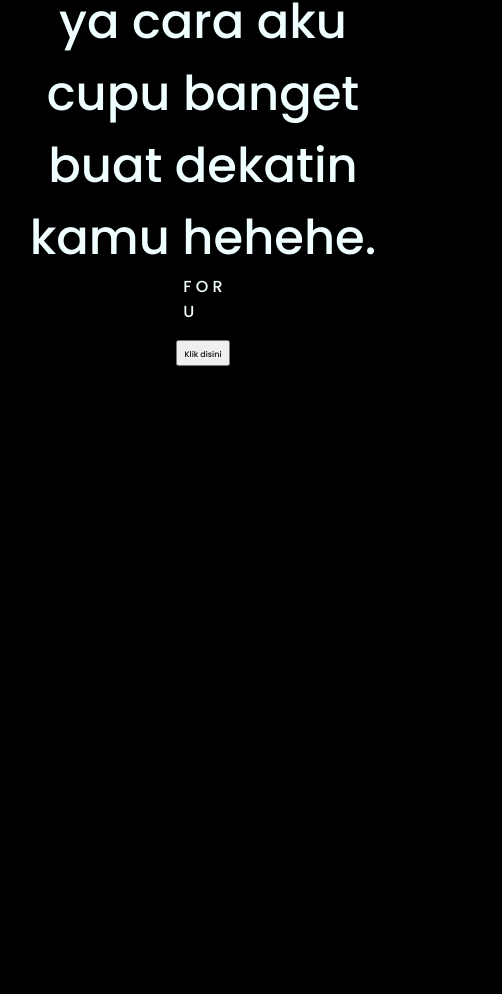
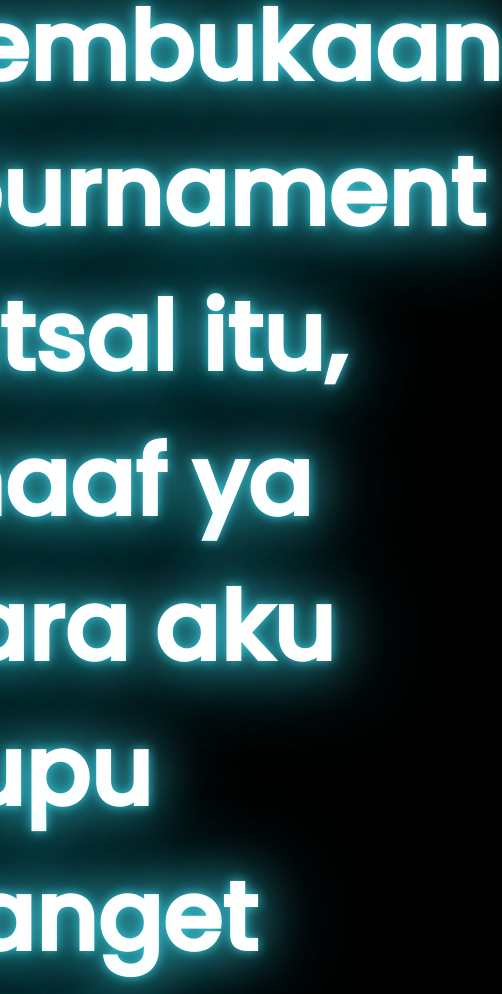
Before and after one commit to ellajaya/forsheren, a plain HTML site: page index.html in a window 390 px wide. Shown: the part 830-1824 px from the top of the page, 502 px wide, since content can reach past the window. Before the commit the page ends 1196 px from the top, so only its background shows below. Drawn offline with Linux system fonts and the light colour scheme.

Commit message:
Update style.css

```diff
--- a/css/style.css
+++ b/css/style.css
@@ -13,11 +13,11 @@ body{
     background-color: black;
 }
 .greetings{
-    font-size: 2rem;
+    font-size: 6rem;
     font-weight: 900;
 }
 .greetings > span{
-    animation: glow 5,5s ease-in-out infinite;
+    animation: glow 2.5s ease-in-out infinite;
 }
 @keyframes glow{
     0%, 100%{
@@ -43,8 +43,8 @@ body{
 }
 
 .description{
-    font-size: 6rem;
-    margin-bottom: 15px;
+    font-size: 1.5rem;
+    margin-bottom: 20px;
 }
 
 .button a{
@@ -52,19 +52,3 @@ body{
     font-size: 1rem;
     color: #111;
 }
-
-@media screen and (max-width:574px){
-    .greetings{
-        display: block;
-        font-size: 3rem;
-        font-weight: 500;
-        text-align: center;
-    }
-    .description{
-        font-size: 1rem;
-    }
-
-    .button a{
-        font-size: .5rem;
-    }
-}
```
